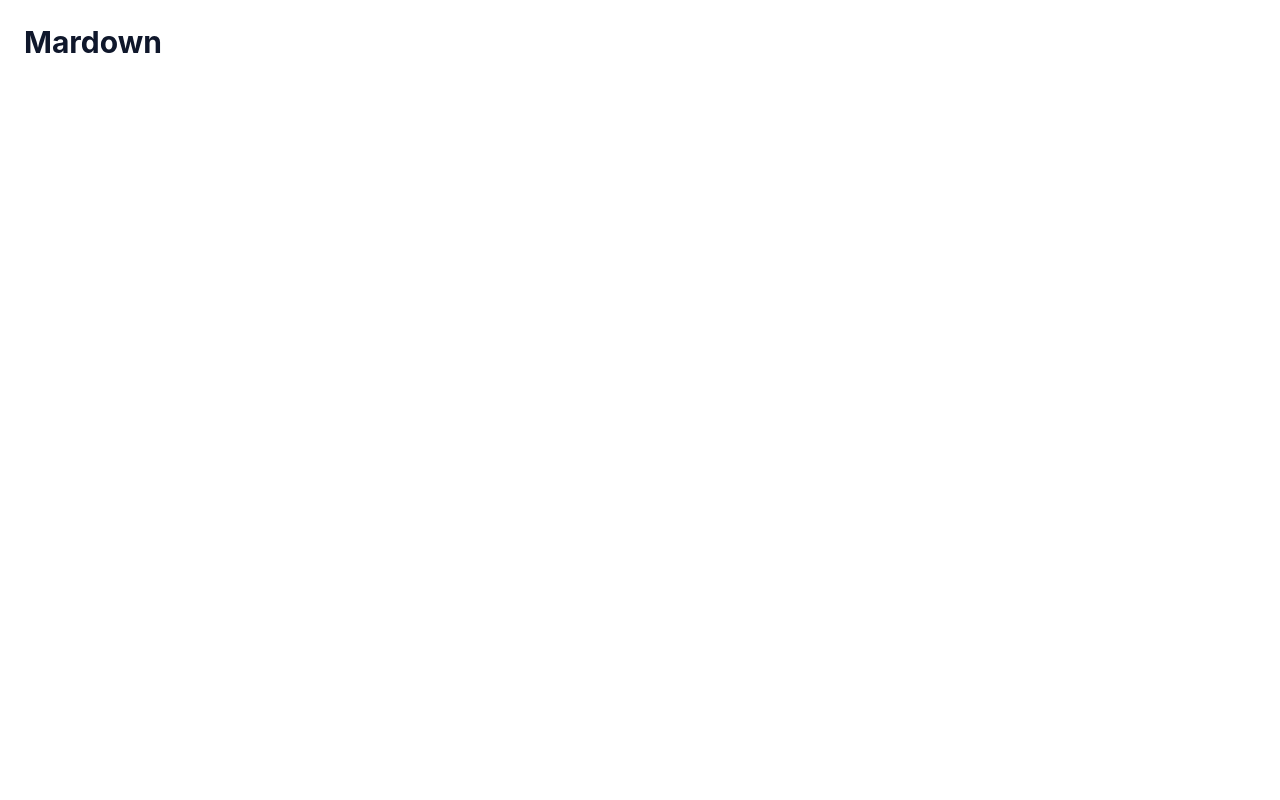
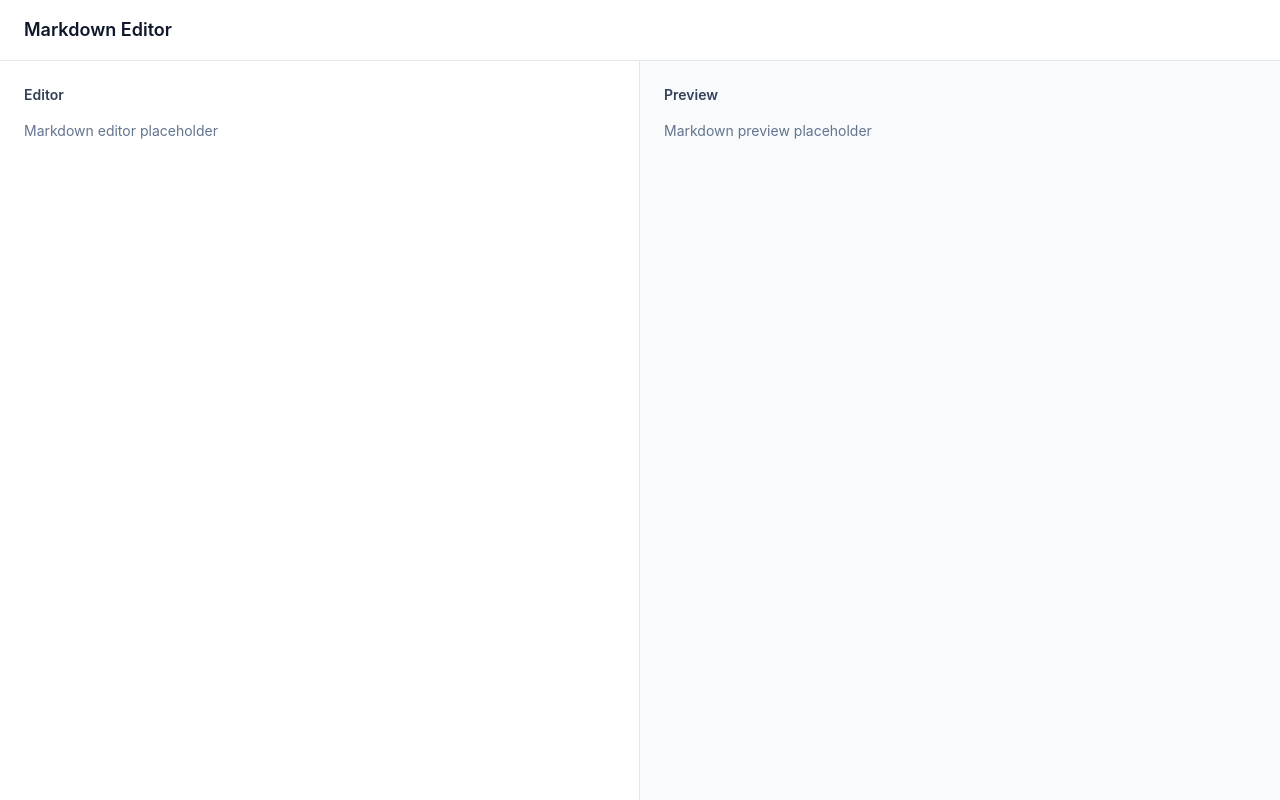
Before and after one commit to Samuel103/Markdown, a React (Vite) app: page / in a window 1280 px wide. Built offline with nearby package versions, Linux system fonts and the light colour scheme.

Commit message:
feat: add editor application layout

```diff
--- a/src/App.tsx
+++ b/src/App.tsx
@@ -1,5 +1,7 @@
+import EditorPage from './pages/EditorPage'
+
 function App() {
-  return <h1 className="p-6 text-3xl font-bold text-slate-900">Mardown</h1>
+  return <EditorPage />
 }
 
 export default App
--- /dev/null
+++ b/src/components/editor/MarkdownEditor.tsx
@@ -0,0 +1,15 @@
+function MarkdownEditor() {
+  return (
+    <section
+      aria-labelledby="editor-heading"
+      className="min-w-0 border-r border-slate-200 bg-white p-6"
+    >
+      <h2 id="editor-heading" className="text-sm font-semibold text-slate-700">
+        Editor
+      </h2>
+      <p className="mt-4 text-sm text-slate-500">Markdown editor placeholder</p>
+    </section>
+  )
+}
+
+export default MarkdownEditor
--- /dev/null
+++ b/src/components/preview/MarkdownPreview.tsx
@@ -0,0 +1,12 @@
+function MarkdownPreview() {
+  return (
+    <section aria-labelledby="preview-heading" className="min-w-0 bg-slate-50 p-6">
+      <h2 id="preview-heading" className="text-sm font-semibold text-slate-700">
+        Preview
+      </h2>
+      <p className="mt-4 text-sm text-slate-500">Markdown preview placeholder</p>
+    </section>
+  )
+}
+
+export default MarkdownPreview
--- /dev/null
+++ b/src/components/toolbar/Toolbar.tsx
@@ -0,0 +1,9 @@
+function Toolbar() {
+  return (
+    <header className="border-b border-slate-200 bg-white px-6 py-4">
+      <h1 className="text-lg font-semibold text-slate-900">Markdown Editor</h1>
+    </header>
+  )
+}
+
+export default Toolbar
--- a/src/index.css
+++ b/src/index.css
@@ -3,3 +3,9 @@
 body {
   margin: 0;
 }
+
+html,
+body,
+#root {
+  min-height: 100%;
+}
--- /dev/null
+++ b/src/pages/EditorPage.tsx
@@ -0,0 +1,17 @@
+import MarkdownEditor from '../components/editor/MarkdownEditor'
+import MarkdownPreview from '../components/preview/MarkdownPreview'
+import Toolbar from '../components/toolbar/Toolbar'
+
+function EditorPage() {
+  return (
+    <div className="flex min-h-screen flex-col bg-slate-100">
+      <Toolbar />
+      <main className="grid min-h-0 flex-1 grid-cols-2">
+        <MarkdownEditor />
+        <MarkdownPreview />
+      </main>
+    </div>
+  )
+}
+
+export default EditorPage
```
Also changed, not shown: context/current-context.md (line endings or trailing spaces).
